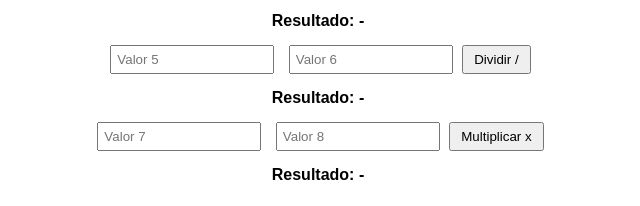
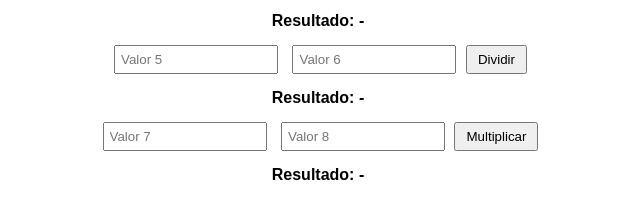
Before and after one commit to tiremoscode/dw-grupo58, a plain HTML site: page practicas/calculadoraJS/calculadoraElizabethDiaz/calculadora.html in a window 1280 px wide. Shown: the part 194-400 px from the top of the page, 322-962 px from the left. Drawn offline with Linux system fonts and the light colour scheme.

Commit message:
se agrego calculadora con modificación

```diff
--- a/practicas/calculadoraJS/calculadoraElizabethDiaz/calculadora.html
+++ b/practicas/calculadoraJS/calculadoraElizabethDiaz/calculadora.html
@@ -26,14 +26,14 @@
     <div class="operation">
         <input type="number" id="valor5" placeholder="Valor 5">
         <input type="number" id="valor6" placeholder="Valor 6">
-        <button onclick="dividir()">Dividir /</button>
+        <button onclick="dividir()">Dividir </button>
     </div>
     <div class="result" id="resultadoDivision">Resultado: -</div>
 
     <div class="operation">
         <input type="number" id="valor7" placeholder="Valor 7">
         <input type="number" id="valor8" placeholder="Valor 8">
-        <button onclick="multiplicar()">Multiplicar x</button>
+        <button onclick="multiplicar()">Multiplicar </button>
     </div>
     <div class="result" id="resultadoMultiplicacion">Resultado: -</div>
 <script src="./calculadora.js"></script>
```
